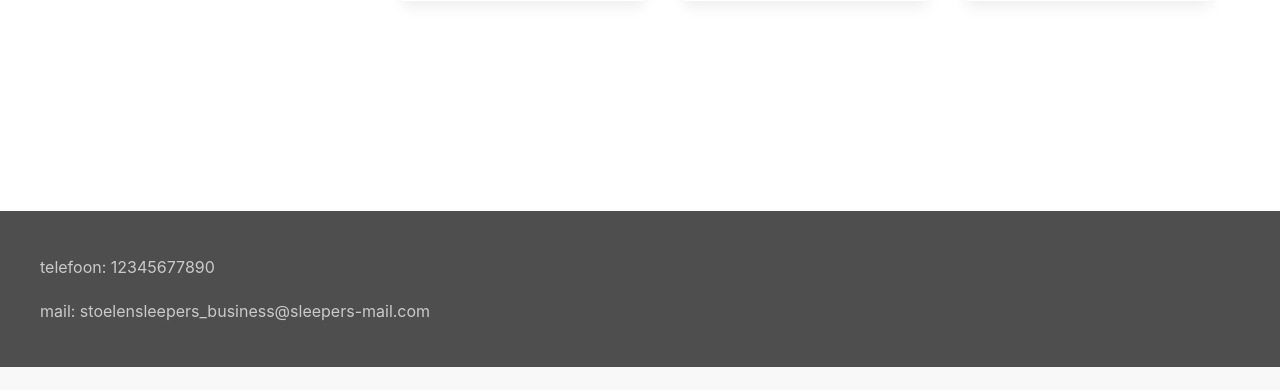
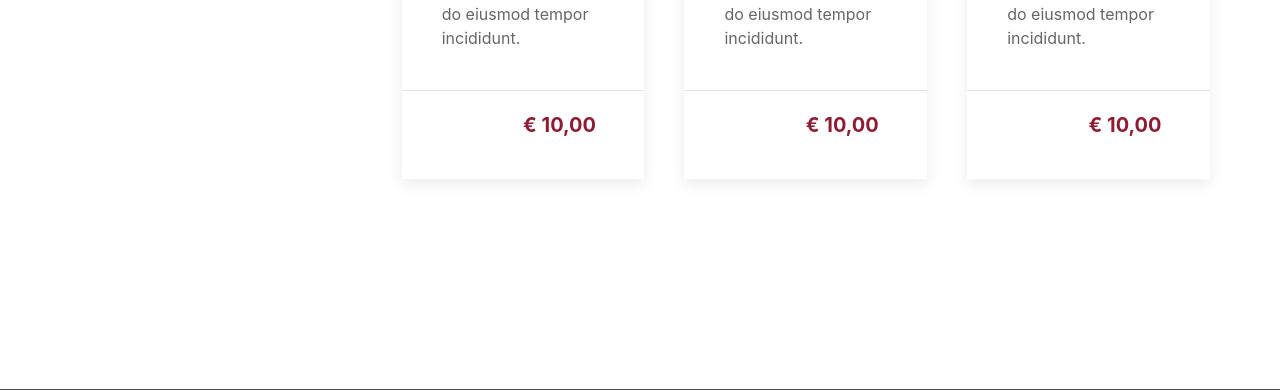
Before and after one commit to Dracosomething/php-webshop, a PHP site: page /catalogue.php in a window 1280 px wide. Shown: the part 1645-2035 px from the top of the page. Before the commit the page ends 2012 px from the top, so only its background shows below. Run offline with PHP 8.4, Linux system fonts and the light colour scheme.

Commit message:
tiny tweaks. See commit details

```diff
--- a/htdocs/dev/cart.php
+++ b/htdocs/dev/cart.php
@@ -13,7 +13,7 @@ include_once("template/head.inc.php");
                     </div>
                     <div class="uk-width-1-2">
                         <div class="uk-card-body">
-                            <h3 class="uk-card-title">Media Left</h3>
+                            <h3 class="uk-card-title">Example Product</h3>
                             <p>Lorem ipsum dolor sit amet, consectetur adipiscing elit, sed do eiusmod tempor
                                 incididunt.</p>
                         </div>
--- a/htdocs/dev/catalogue.php
+++ b/htdocs/dev/catalogue.php
@@ -51,19 +51,13 @@ include_once("template/head.inc.php");
                                 <p>Lorem ipsum dolor sit amet, consectetur adipiscing elit, sed do eiusmod tempor
                                     incididunt.</p>
                             </div>
+                            <div class="uk-card-footer">
+                                <div class="uk-flex uk-flex-row">
+                                    <div class="uk-flex-column uk-width-1-1"></div>
+                                    <div class="uk-flex-column uk-width-1-1">
+                                        <h4 class="price-text">&euro; 10,00</h4>
                                     </div>
-                    </a>
                                 </div>
-                <div class="uk-link-reset">
-                    <a href="product.html">
-                        <div class="uk-card uk-card-default">
-                            <div class="uk-card-media-top">
-                                <img src="images/light.jpg" width="1800" height="1200" alt="">
-                            </div>
-                            <div class="uk-card-body">
-                                <h3 class="uk-card-title">Media Top</h3>
-                                <p>Lorem ipsum dolor sit amet, consectetur adipiscing elit, sed do eiusmod tempor
-                                    incididunt.</p>
                             </div>
                         </div>
                     </a>
@@ -79,19 +73,13 @@ include_once("template/head.inc.php");
                                 <p>Lorem ipsum dolor sit amet, consectetur adipiscing elit, sed do eiusmod tempor
                                     incididunt.</p>
                             </div>
+                            <div class="uk-card-footer">
+                                <div class="uk-flex uk-flex-row">
+                                    <div class="uk-flex-column uk-width-1-1"></div>
+                                    <div class="uk-flex-column uk-width-1-1">
+                                        <h4 class="price-text">&euro; 10,00</h4>
                                     </div>
-                    </a>
                                 </div>
-                <div class="uk-link-reset">
-                    <a href="product.html">
-                        <div class="uk-card uk-card-default">
-                            <div class="uk-card-media-top">
-                                <img src="images/light.jpg" width="1800" height="1200" alt="">
-                            </div>
-                            <div class="uk-card-body">
-                                <h3 class="uk-card-title">Media Top</h3>
-                                <p>Lorem ipsum dolor sit amet, consectetur adipiscing elit, sed do eiusmod tempor
-                                    incididunt.</p>
                             </div>
                         </div>
                     </a>
@@ -107,19 +95,13 @@ include_once("template/head.inc.php");
                                 <p>Lorem ipsum dolor sit amet, consectetur adipiscing elit, sed do eiusmod tempor
                                     incididunt.</p>
                             </div>
+                            <div class="uk-card-footer">
+                                <div class="uk-flex uk-flex-row">
+                                    <div class="uk-flex-column uk-width-1-1"></div>
+                                    <div class="uk-flex-column uk-width-1-1">
+                                        <h4 class="price-text">&euro; 10,00</h4>
                                     </div>
-                    </a>
                                 </div>
-                <div class="uk-link-reset">
-                    <a href="product.html">
-                        <div class="uk-card uk-card-default">
-                            <div class="uk-card-media-top">
-                                <img src="images/light.jpg" width="1800" height="1200" alt="">
-                            </div>
-                            <div class="uk-card-body">
-                                <h3 class="uk-card-title">Media Top</h3>
-                                <p>Lorem ipsum dolor sit amet, consectetur adipiscing elit, sed do eiusmod tempor
-                                    incididunt.</p>
                             </div>
                         </div>
                     </a>
@@ -135,6 +117,14 @@ include_once("template/head.inc.php");
                                 <p>Lorem ipsum dolor sit amet, consectetur adipiscing elit, sed do eiusmod tempor
                                     incididunt.</p>
                             </div>
+                            <div class="uk-card-footer">
+                                <div class="uk-flex uk-flex-row">
+                                    <div class="uk-flex-column uk-width-1-1"></div>
+                                    <div class="uk-flex-column uk-width-1-1">
+                                        <h4 class="price-text">&euro; 10,00</h4>
+                                    </div>
+                                </div>
+                            </div>
                         </div>
                     </a>
                 </div>
@@ -149,6 +139,80 @@ include_once("template/head.inc.php");
                                 <p>Lorem ipsum dolor sit amet, consectetur adipiscing elit, sed do eiusmod tempor
                                     incididunt.</p>
                             </div>
+                            <div class="uk-card-footer">
+                                <div class="uk-flex uk-flex-row">
+                                    <div class="uk-flex-column uk-width-1-1"></div>
+                                    <div class="uk-flex-column uk-width-1-1">
+                                        <h4 class="price-text">&euro; 10,00</h4>
+                                    </div>
+                                </div>
+                            </div>
+                        </div>
+                    </a>
+                </div>
+                <div class="uk-link-reset">
+                    <a href="product.html">
+                        <div class="uk-card uk-card-default">
+                            <div class="uk-card-media-top">
+                                <img src="images/light.jpg" width="1800" height="1200" alt="">
+                            </div>
+                            <div class="uk-card-body">
+                                <h3 class="uk-card-title">Media Top</h3>
+                                <p>Lorem ipsum dolor sit amet, consectetur adipiscing elit, sed do eiusmod tempor
+                                    incididunt.</p>
+                            </div>
+                            <div class="uk-card-footer">
+                                <div class="uk-flex uk-flex-row">
+                                    <div class="uk-flex-column uk-width-1-1"></div>
+                                    <div class="uk-flex-column uk-width-1-1">
+                                        <h4 class="price-text">&euro; 10,00</h4>
+                                    </div>
+                                </div>
+                            </div>
+                        </div>
+                    </a>
+                </div>
+                <div class="uk-link-reset">
+                    <a href="product.html">
+                        <div class="uk-card uk-card-default">
+                            <div class="uk-card-media-top">
+                                <img src="images/light.jpg" width="1800" height="1200" alt="">
+                            </div>
+                            <div class="uk-card-body">
+                                <h3 class="uk-card-title">Media Top</h3>
+                                <p>Lorem ipsum dolor sit amet, consectetur adipiscing elit, sed do eiusmod tempor
+                                    incididunt.</p>
+                            </div>
+                            <div class="uk-card-footer">
+                                <div class="uk-flex uk-flex-row">
+                                    <div class="uk-flex-column uk-width-1-1"></div>
+                                    <div class="uk-flex-column uk-width-1-1">
+                                        <h4 class="price-text">&euro; 10,00</h4>
+                                    </div>
+                                </div>
+                            </div>
+                        </div>
+                    </a>
+                </div>
+                <div class="uk-link-reset">
+                    <a href="product.html">
+                        <div class="uk-card uk-card-default">
+                            <div class="uk-card-media-top">
+                                <img src="images/light.jpg" width="1800" height="1200" alt="">
+                            </div>
+                            <div class="uk-card-body">
+                                <h3 class="uk-card-title">Media Top</h3>
+                                <p>Lorem ipsum dolor sit amet, consectetur adipiscing elit, sed do eiusmod tempor
+                                    incididunt.</p>
+                            </div>
+                            <div class="uk-card-footer">
+                                <div class="uk-flex uk-flex-row">
+                                    <div class="uk-flex-column uk-width-1-1"></div>
+                                    <div class="uk-flex-column uk-width-1-1">
+                                        <h4 class="price-text">&euro; 10,00</h4>
+                                    </div>
+                                </div>
+                            </div>
                         </div>
                     </a>
                 </div>
--- a/htdocs/dev/product.php
+++ b/htdocs/dev/product.php
@@ -18,7 +18,7 @@ include_once("template/head.inc.php");
                                 <div class="uk-flex">
                                     <div class="uk-flex-row">
                                         <h2 class="uk-card-title">Stoel</h2>
-                                        <p>De beste stoel voor een beginende stoelensleeper.</p>
+                                        <p>De beste stoel voor een beginnende stoelensleeper.</p>
                                     </div>
                                     <div class="uk-flex-row">
                                         <div class="uk-flex-column"></div>
```
Lines whose indentation alone changed are shown as unchanged.
